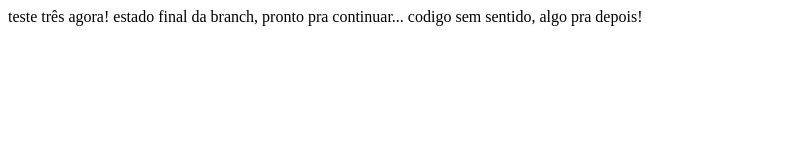
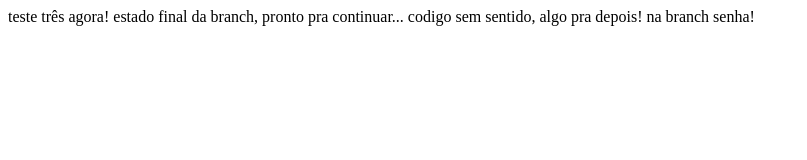
Before and after one commit to leonarah/meu_projeto_versionado, a plain HTML site: page index.html in a window 1280 px wide. Shown: the whole page, without its empty margins (0-807 px from the left). Drawn offline with Linux system fonts and the light colour scheme.

Commit message:
adicionei uma linha

```diff
--- a/index.html
+++ b/index.html
@@ -2,4 +2,5 @@
 teste três agora!
 estado final da branch, pronto pra continuar...
 codigo sem sentido, algo pra depois!
+na branch senha!
 </html>
```
